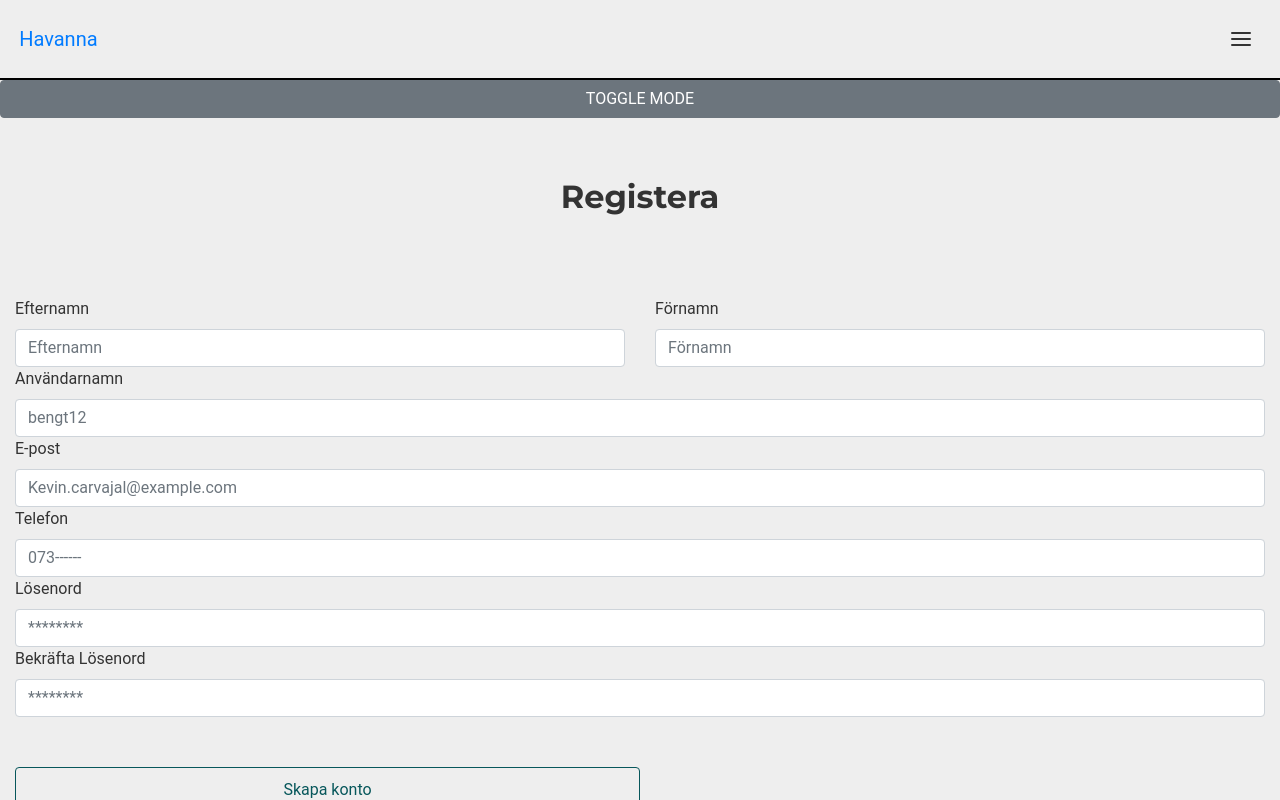
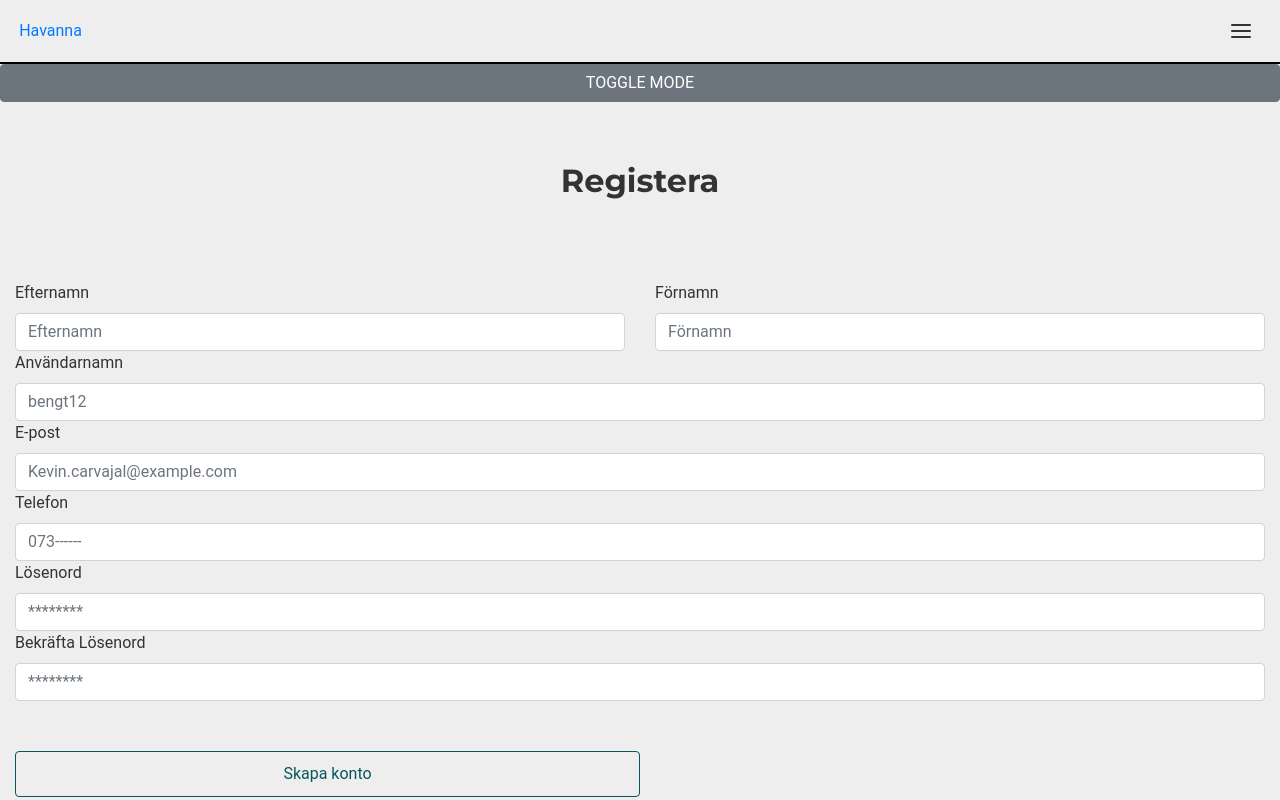
Before and after one commit to KevinCarvajal/Bokningssida, a React (Create React App) app in the folder my-app/: page /RegisterPage in a window 1280 px wide. Built offline with nearby package versions, Linux system fonts and the light colour scheme.

Commit message:
Fixes
small fixes

```diff
--- a/my-app/src/App.js
+++ b/my-app/src/App.js
@@ -1,5 +1,6 @@
 import React, {useState} from "react";
 import { BrowserRouter as Router, Route, Switch } from "react-router-dom";
+import { Button } from "reactstrap";
 
 //components
 import Header from "./components/Header";
@@ -11,7 +12,6 @@ import RegisterPage from "./views/RegisterPage";
 import ContactPage from "./views/ContactPage";
 import EventPage from "./views/EventPage";
 import BookPage from "./views/BookPage";
-import { Button } from "reactstrap";
 
 const App = () => {
   const [darkmode, setDarkmode] = useState(false)
--- a/my-app/src/components/Header/index.js
+++ b/my-app/src/components/Header/index.js
@@ -2,7 +2,6 @@ import React, {useState } from "react";
 import {
     Collapse,
     Navbar,
-    NavbarBrand,
     Nav,
     NavItem,
     CustomInput
@@ -17,11 +16,14 @@ const Header = () => {
     const [collapsed, setCollapsed] = useState(true);
 
     const toggleNavbar = () => setCollapsed(!collapsed);
+    const [darkmode, setDarkmode] = useState(false)
 
   return (
 
-    <Navbar className="Navbar">
-       <NavbarBrand href="/" className="mr-auto">Havanna</NavbarBrand>
+    <Navbar className="Navbar" >
+       <Link to="/" className="mr-center">
+           Havanna
+         </Link>
         <Menu onClick={toggleNavbar} className="mr-2" />
         <Collapse isOpen={!collapsed} navbar>
           <Nav navbar>
@@ -41,9 +43,10 @@ const Header = () => {
               <Link to="/BookPage">Booka</Link>
             </NavItem>
           </Nav>
-          <CustomInput
+          <CustomInput onClick={()=>setDarkmode(!darkmode)}
        type="switch" id="exampleCustomSwitch" name="customSwitch"
        />
+       {/* <div className={darkmode ? 'App dark-mode' : 'App'}></div> */}
         </Collapse>
     </Navbar>
   );
--- a/my-app/src/views/RegisterPage/index.js
+++ b/my-app/src/views/RegisterPage/index.js
@@ -59,10 +59,6 @@ const RegisterPage = () => {
 
         </Col>
     </Row>
-    <Button
-    className="primary-btn sending"
-    onClick={HandleClick}
-    >Skapa konto</Button>
      </Form>
 
 
```
